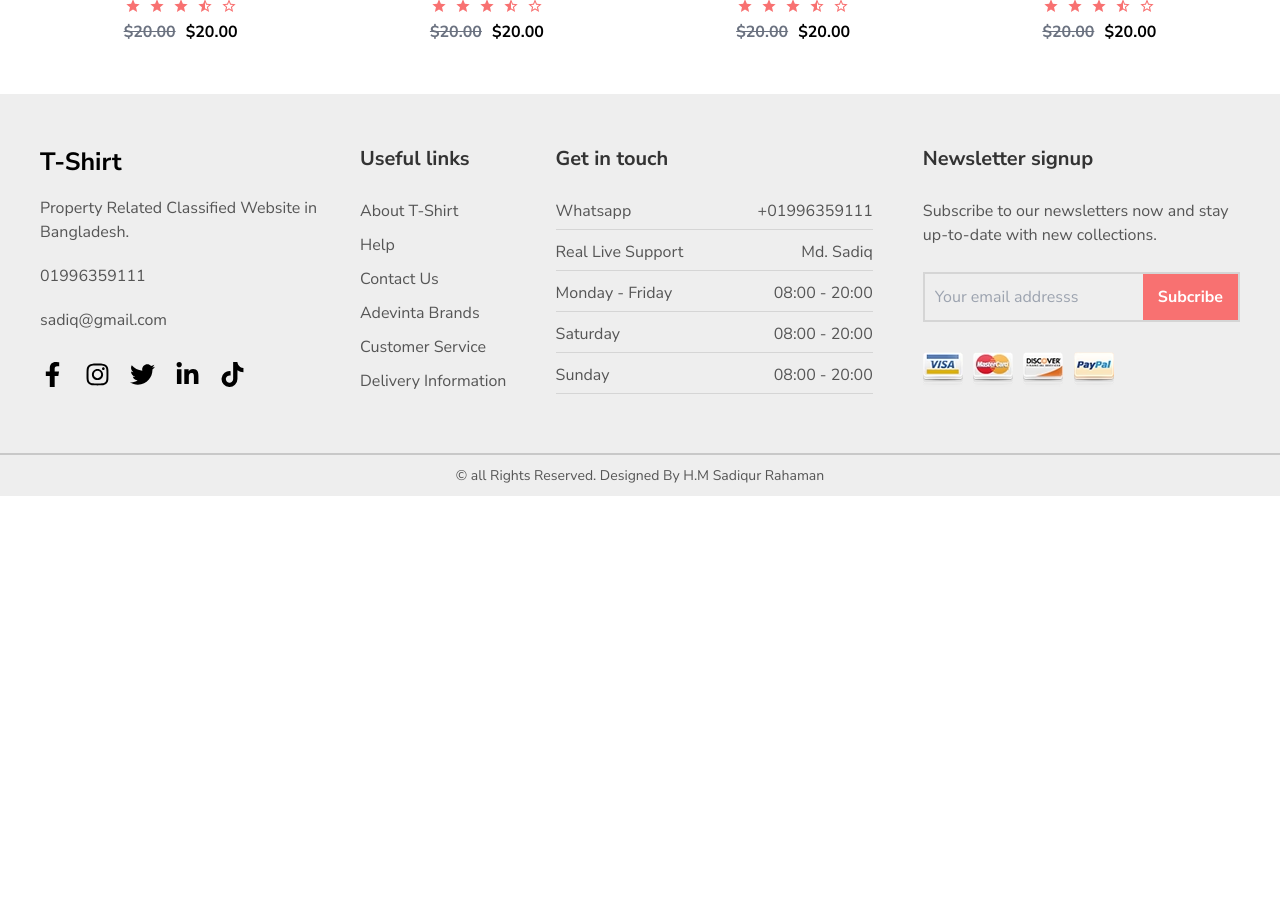
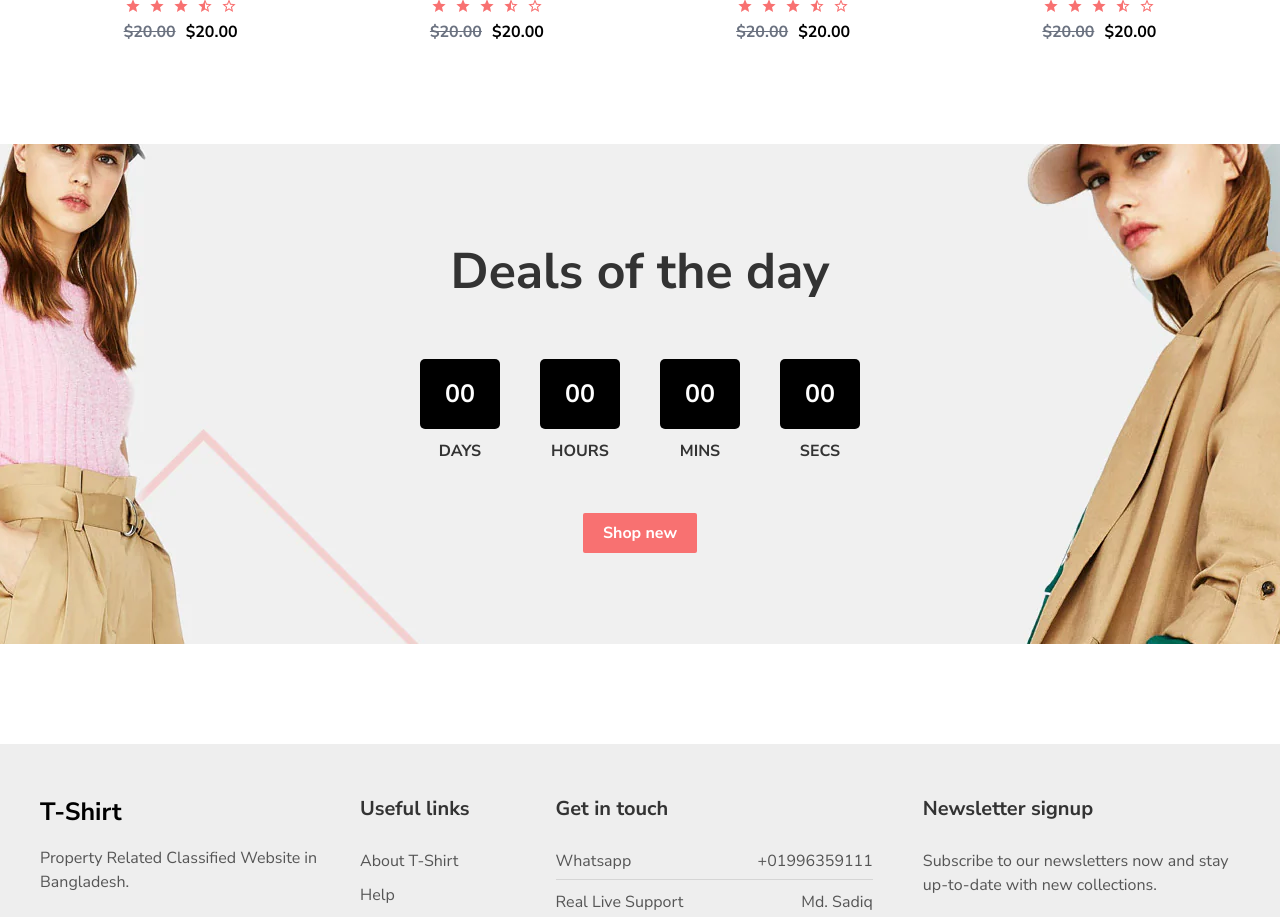
Before and after one commit to HmSani6699/Tshirt_web, a React (Vite) app in the folder Frontend/: page / in a window 1280 px wide. Shown: the part 1955-2872 px from the top of the page. Before the commit the page ends 2451 px from the top, so only its background shows below. Built offline with nearby package versions, Linux system fonts and the light colour scheme.

Commit message:
added deals page

```diff
--- /dev/null
+++ b/Frontend/src/Pages/Home/Deals/Deals.css
@@ -0,0 +1,5 @@
+.deals-container {
+  background-image: url("../../../assets/images/deals.webp");
+  background-position: center;
+  background-repeat: no-repeat;
+}
--- /dev/null
+++ b/Frontend/src/Pages/Home/Deals/Deals.jsx
@@ -0,0 +1,57 @@
+import React from "react";
+import "./Deals.css";
+
+const Deals = () => {
+  return (
+    <div
+      className={`deals-container  h-[500px] flex justify-center items-center my-[100px] `}
+    >
+      <div>
+        <h2 className="text-[#333333] text-[50px] font-bold text-center">
+          Deals of the day
+        </h2>
+        <div className="flex gap-[40px] my-[50px]">
+          <div>
+            <div className="h-[70px] w-[80px] bg-black flex items-center justify-center text-white rounded-[5px] ">
+              <p className="text-white text-[25px] font-bold">00</p>
+            </div>
+            <h2 className="text-center text-[#333] text-[16px] font-semibold mt-[10px]">
+              DAYS
+            </h2>
+          </div>
+          <div>
+            <div className="h-[70px] w-[80px] bg-black flex items-center justify-center text-white rounded-[5px] ">
+              <p className="text-white text-[25px] font-bold">00</p>
+            </div>
+            <h2 className="text-center text-[#333] text-[16px] font-semibold mt-[10px]">
+              HOURS
+            </h2>
+          </div>
+          <div>
+            <div className="h-[70px] w-[80px] bg-black flex items-center justify-center text-white rounded-[5px] ">
+              <p className="text-white text-[25px] font-bold">00</p>
+            </div>
+            <h2 className="text-center text-[#333] text-[16px] font-semibold mt-[10px]">
+              MINS
+            </h2>
+          </div>
+          <div>
+            <div className="h-[70px] w-[80px] bg-black flex items-center justify-center text-white rounded-[5px] ">
+              <p className="text-white text-[25px] font-bold">00</p>
+            </div>
+            <h2 className="text-center text-[#333] text-[16px] font-semibold mt-[10px]">
+              SECS
+            </h2>
+          </div>
+        </div>
+        <div className="flex justify-center ">
+          <button className="bg-red-400 py-[8px] px-[20px] rounded-sm text-white font-semibold ">
+            Shop new
+          </button>
+        </div>
+      </div>
+    </div>
+  );
+};
+
+export default Deals;
--- a/Frontend/src/Pages/Home/Home/Home.jsx
+++ b/Frontend/src/Pages/Home/Home/Home.jsx
@@ -3,6 +3,7 @@ import Navber from "../../../Navber/Navber";
 import Banner from "../Banner/Banner";
 import Gallery from "../Gallery/Gallery";
 import Footer from "../../Footer/Footer";
+import Deals from "../Deals/Deals";
 
 const Home = () => {
   return (
@@ -10,6 +11,7 @@ const Home = () => {
       <Navber />
       <Banner />
       <Gallery />
+      <Deals />
       <Footer />
     </div>
   );
--- a/Frontend/tailwind.config.js
+++ b/Frontend/tailwind.config.js
@@ -6,6 +6,10 @@ export default {
       fontFamily: {
         nunito: ['"Nunito Sans"', "sans-serif"],
       },
+      backgroundImage: {
+        "hero-pattern": "url('/img/deals.webp')",
+        "footer-texture": "url('/img/footer-texture.png')",
+      },
     },
   },
   plugins: [],
```
Also changed, not shown: Frontend/src/assets/images/deals.webp (added).
